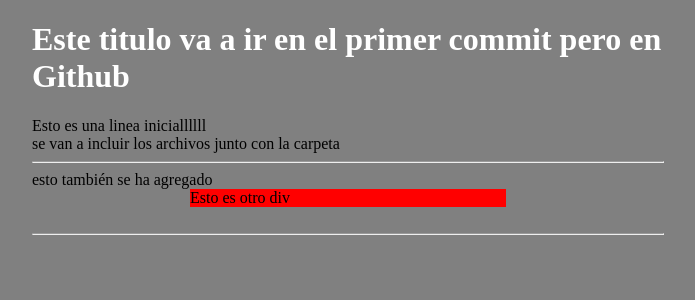
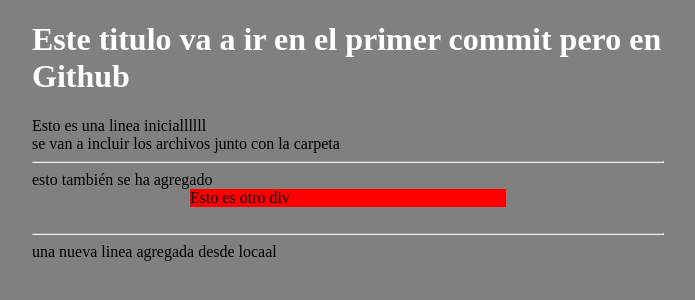
Before and after one commit to pabLOCOcr/test_git, a PHP site: page / in a window 1280 px wide. Shown: the top 300 px of the page, without its empty margins (292-987 px from the left). Run offline with PHP 8.4, Linux system fonts and the light colour scheme.

Commit message:
un nuevo cambio

```diff
--- a/index.php
+++ b/index.php
@@ -15,6 +15,7 @@
 			<div class="center">Esto es otro div</div><!--end .center -->
 			<br>
 			<hr>
+			una nueva linea agregada desde locaal
 		</div><!--end .center -->
 		<br>
 	</body>
```
